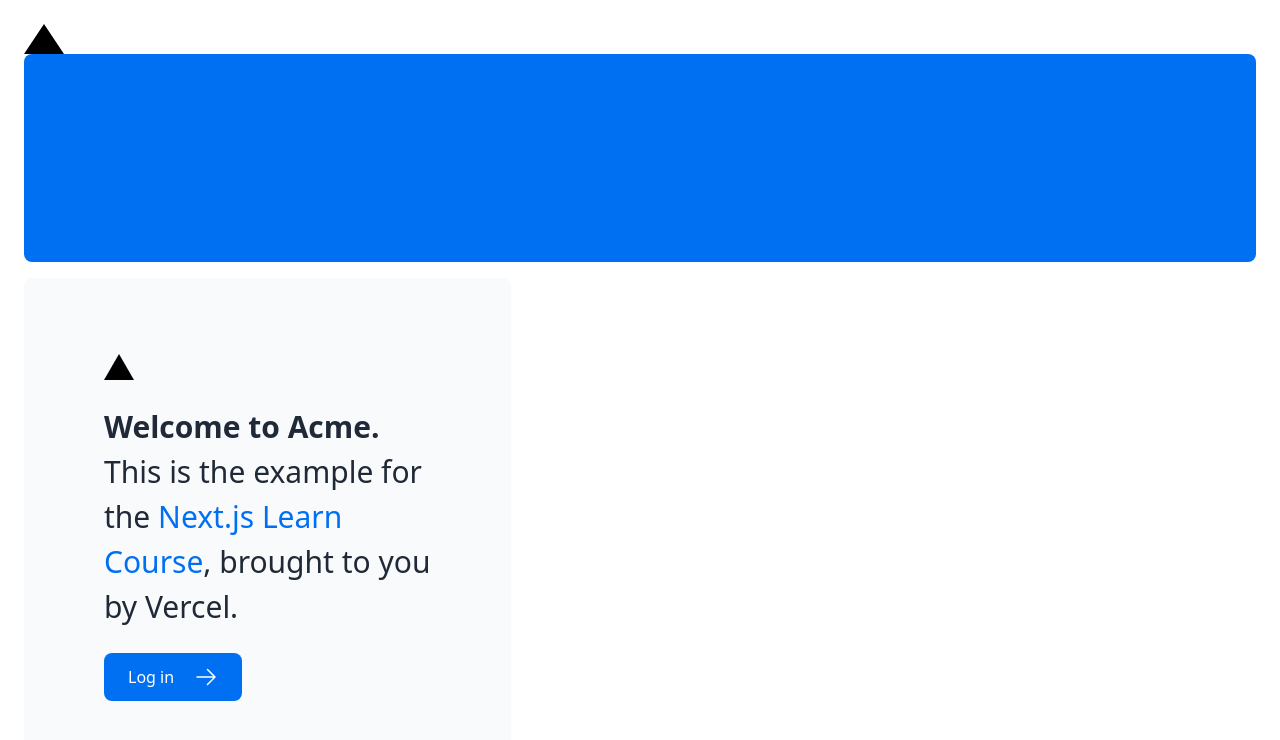
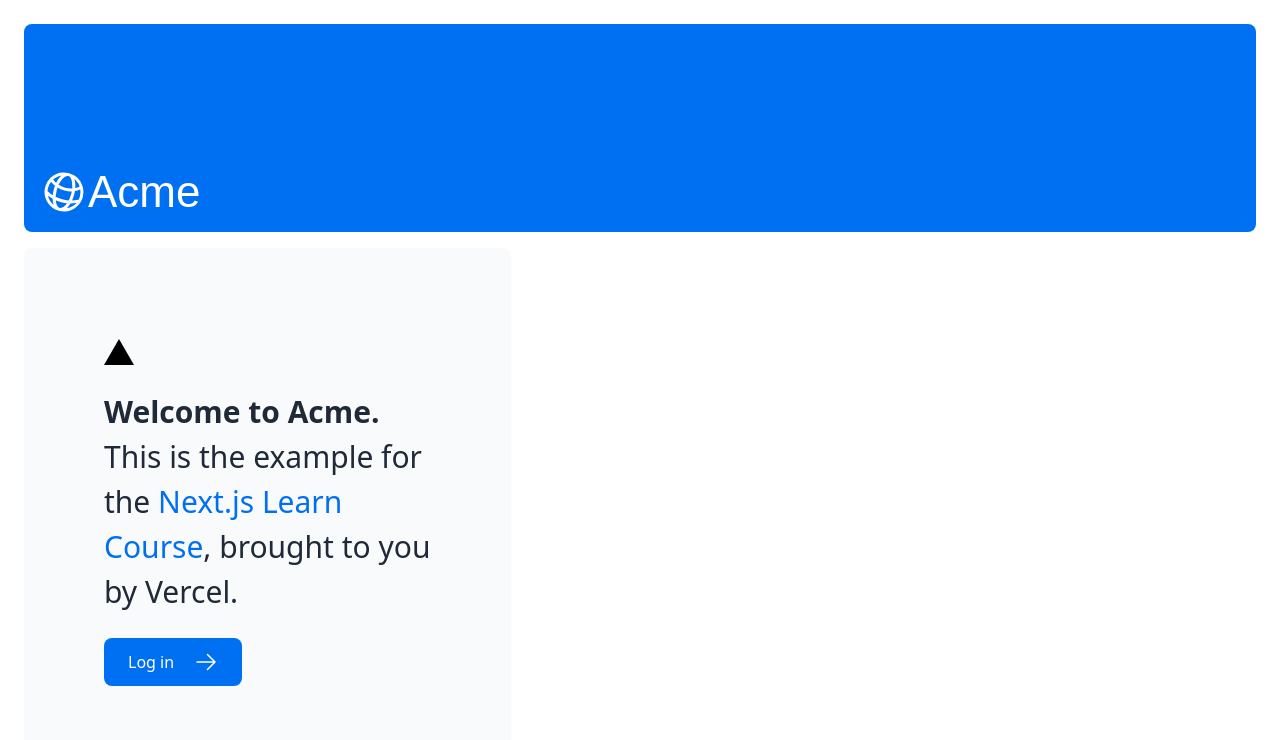
Before and after one commit to C0dingForFun/nextjs-prac1, a Next.js app: page / in a window 1280 px wide. Shown: the top 740 px of the page. Built offline with nearby package versions, Linux system fonts and the light colour scheme; a web font is replaced by a local one.

Commit message:
secondary font

```diff
--- a/app/page.tsx
+++ b/app/page.tsx
@@ -7,11 +7,11 @@
 export default function Page() {
   return (
     <main className="flex min-h-screen flex-col p-6">
-      <div className={styles.shape}>
+      {/* <div className={styles.shape}>
 
-      </div>
+      </div> */}
       <div className="flex h-20 shrink-0 items-end rounded-lg bg-blue-500 p-4 md:h-52">
-        {/* <AcmeLogo /> */}
+        <AcmeLogo />
       </div>
       <div className="mt-4 flex grow flex-col gap-4 md:flex-row">
         <div className="flex flex-col justify-center gap-6 rounded-lg bg-gray-50 px-6 py-10 md:w-2/5 md:px-20">
```
